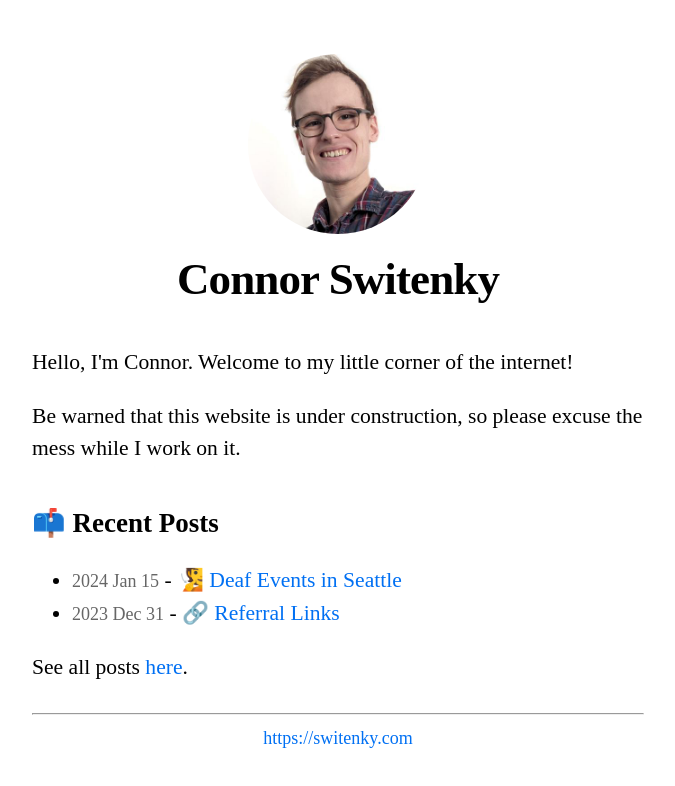
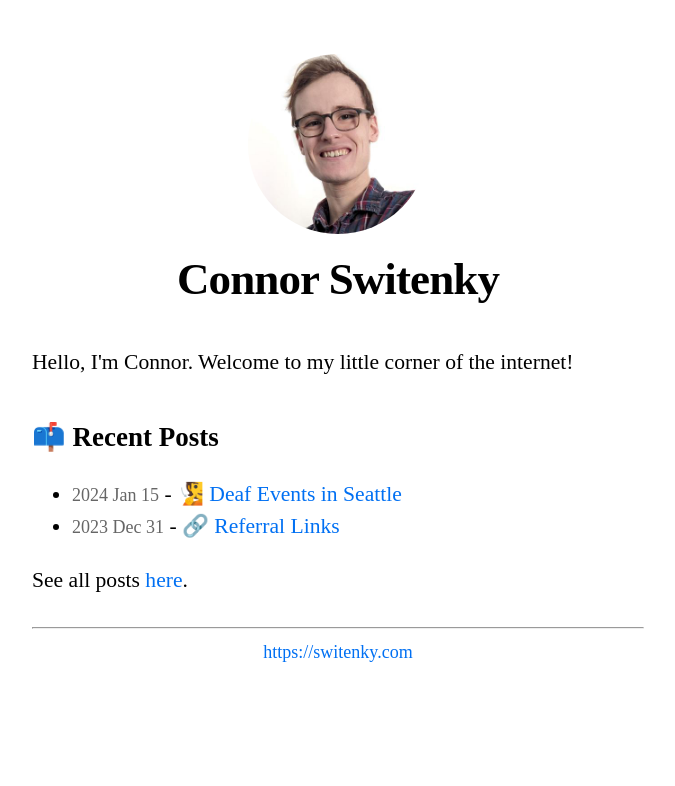
Before and after one commit to cswitenky/cswitenky, a Next.js app: page / in a window 1280 px wide. Shown: the top 786 px of the page, without its empty margins (302-977 px from the left). Built offline with nearby package versions, Linux system fonts and the light colour scheme.

Commit message:
removed under construction as I feel things are pretty good now

```diff
--- a/pages/index.tsx
+++ b/pages/index.tsx
@@ -17,9 +17,6 @@ export default function Home({ allPostsData }: any) {
       <section className={utilStyles.headingMd}>
         <p>
           Hello, I'm Connor. Welcome to my little corner of the internet!
-        </p>
-        <p>
-          Be warned that this website is under construction, so please excuse the mess while I work on it.
         </p>
       </section>
       <section className={`${utilStyles.headingMd} ${utilStyles.padding1px}`}>
```
